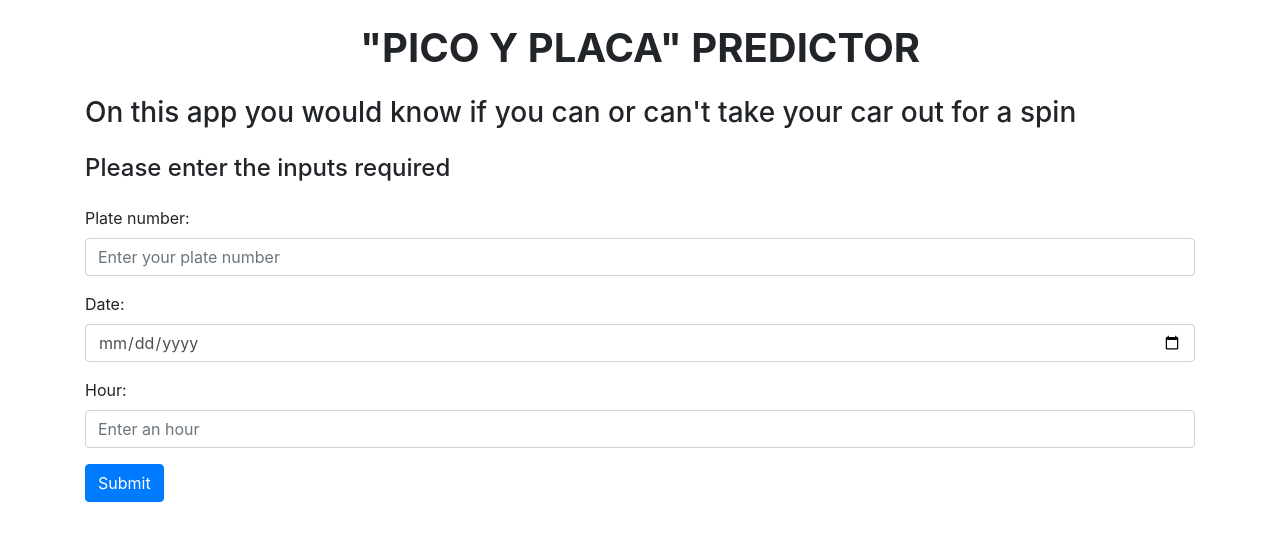
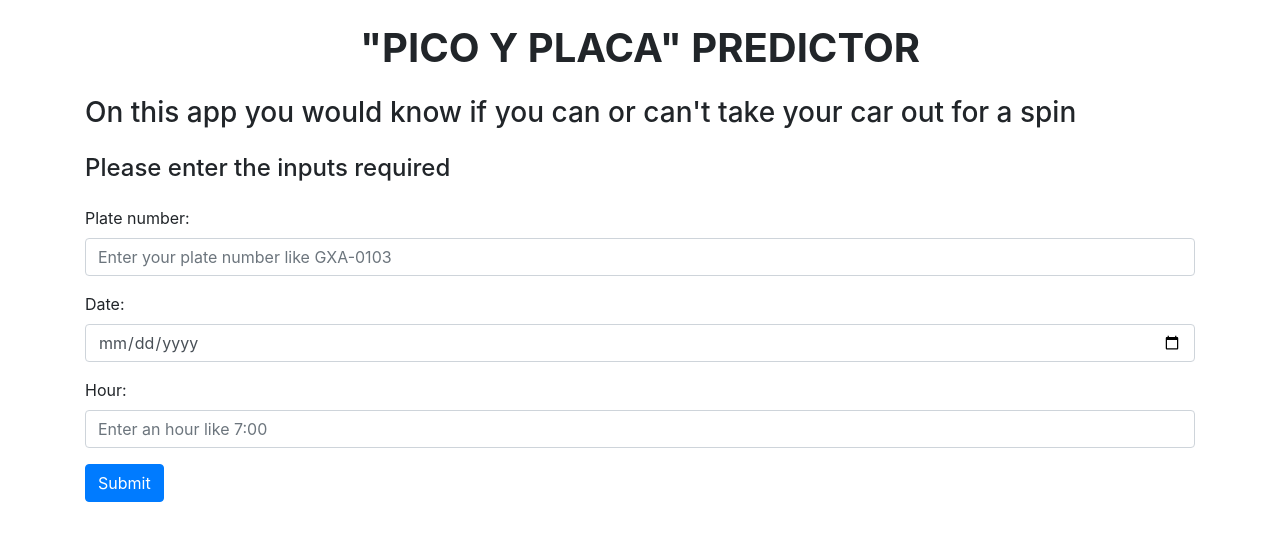
Before and after one commit to cazabe/Pico_y_placa_predictor_react, a React (Create React App) app: page / in a window 1280 px wide. Shown: the top 540 px of the page. Built offline with nearby package versions, Linux system fonts and the light colour scheme.

Commit message:
adding the conditional rendering with hook useEffect

```diff
--- a/src/components/Predictor.js
+++ b/src/components/Predictor.js
@@ -1,4 +1,4 @@
-import React, {useState} from "react";
+import React, {useState,useEffect} from "react";
 
 
 
@@ -6,11 +6,14 @@ const Predictor = () => {
     const[plateNumber , setplateNumber] = useState("");
     const[date , setDate] = useState("")
     const[hour , setHour] = useState("")
+    const[calculo , setCalculo] = useState(false);
+
 
     const handleSubmit = (event)=>{
         event.preventDefault();
         plateLastDigit();
-
+        extracDay();
+        setCalculo(true);
     }
 
     const plateLastDigit = ()=>{
@@ -19,19 +22,43 @@ const Predictor = () => {
      return setplateNumber(lastDigit);
     }
 
+    const extracDay = ()=>{
+      let pattern = /(\d{2})\.(\d{2})\.(\d{4})/;
+        let dt = new Date(date.replace(pattern, "$3-$2-$1"));
+        let day = dt.getDay();
+        return setDate(day);
 
-     console.log("numero de matricula:" , plateNumber , " fecha" , date , " hour ", hour);
+    }
+    console.log("numero de matricula:" , plateNumber , " fecha" , date , " hour ", hour);
+
+    const conditionalResponse = ()=>{
+      console.log("Dentro de la funcion conditionalResponse: ", plateNumber, " ", date);
+      if(plateNumber === "3" && date === 1){
+        return document.getElementById("response").innerHTML = "Is tusday, you can't take your car for a spin"
+      }else{
+        return document.getElementById("response").innerHTML = "you can take your car for a spin"
+      }
+    }
+
+    useEffect(() => {
+      if(calculo){
+        setTimeout(()=>{
+          conditionalResponse();
+        },1000)
+      }
+     });
 
   return (
     <div className="mt-4">
       <h4>Please enter the inputs required</h4>
-      <form onSubmit={handleSubmit}>
+      <form>
         <div className="form-group mt-4">
           <label>Plate number:</label>
           <input
             type="text"
             className="form-control"
-            placeholder="Enter your plate number"
+            placeholder="Enter your plate number like GXA-0103"
+            maxLength="8"
             id="plateNumber"
             name={plateNumber}
             onChange={(event)=> setplateNumber(event.target.value)}
@@ -53,15 +80,17 @@ const Predictor = () => {
           <input
             type="text"
             className="form-control"
-            placeholder="Enter an hour"
+            placeholder="Enter an hour like 7:00"
             id="hour"
             name={hour}
             onChange={(event)=> setHour(event.target.value)}
           />
         </div>
-        <button type="submit" className="btn btn-primary">Submit</button>
+        <button type="submit" className="btn btn-primary" onClick={handleSubmit}>Submit</button>
+        <div id="response"></div>
       </form>
     </div>
   );
+
 };
 export default Predictor;
```
